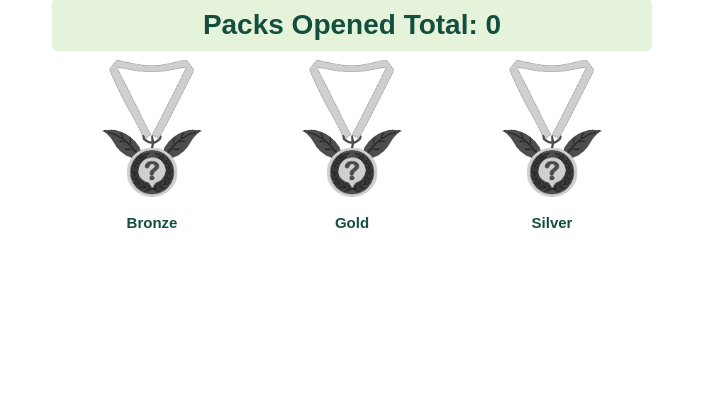
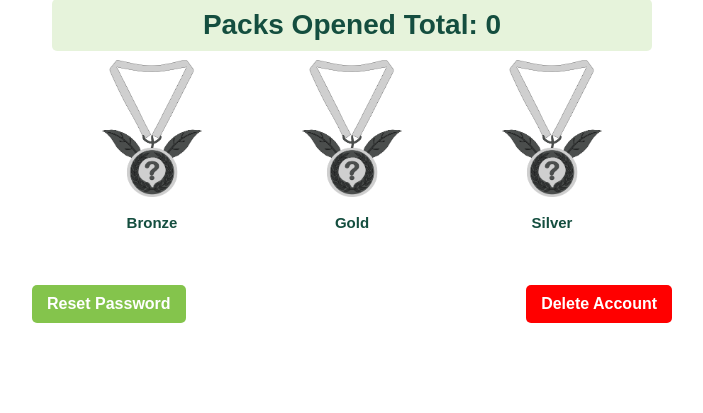
Before and after one commit to Group-Software-Engineering-Yr2/software-project, a Django app: page /profile in a window 1280 px wide. Shown: the part 4939-5352 px from the top of the page, without its empty margins (288-991 px from the left). Before the commit the page ends 5167 px from the top, so only its background shows below. Run offline with Django 4.2, Linux system fonts and the light colour scheme; a user stored in the database is signed in; data comes from the database, SQL or seed files in the repository.

Commit message:
Update password

```diff
--- a/technical-documents/source-code/ecomon/static/css/backend/profile/popup.css
+++ b/technical-documents/source-code/ecomon/static/css/backend/profile/popup.css
@@ -18,8 +18,7 @@
 
 .popup-edituser{
     width: 25%;
-    height: 30%;
-    min-height: fit-content;
+    min-height: 30%;
     min-width: 300px;
     background-color: white;
     position: fixed;
--- a/technical-documents/source-code/ecomon/static/css/backend/profile/profilestyle.css
+++ b/technical-documents/source-code/ecomon/static/css/backend/profile/profilestyle.css
@@ -36,6 +36,25 @@ header {
 .edit-button{
     font-size: 25px;
     cursor: pointer;
+}
+
+.alteration-button{
+    display: inline-block;
+    padding: 10px 15px;
+    font: 16px Arial, sans-serif;
+    background-color: #84C44C;
+    color: white;
+    border-radius: 5px;
+    cursor: pointer;
+    text-align: center;
+    margin-top: 10px;
+    border: none;
+    transition: background-color 0.3s ease;
+    font-weight: bold;
+}
+
+.alteration-button:hover {
+    background-color: #144E3F;
 }
 
 /* Fixing the logout and back buttons to the corners of the screen */
--- a/technical-documents/source-code/ecomon/static/js/backend/profile/edit_profile.js
+++ b/technical-documents/source-code/ecomon/static/js/backend/profile/edit_profile.js
@@ -11,7 +11,7 @@ function popupEditEmail() {
 
 function popupEditPassword() {
     _showGeneralPopup();
-    document.getElementById('popup-container-password').classList.remove("hidden");
+    document.getElementById('popup-editpassword').classList.remove("hidden");
 }
 
 function _showGeneralPopup(){
@@ -23,7 +23,7 @@ function closePopup(element) {
     document.getElementById('popup-container').classList.add("hidden");
     document.getElementById('popup-edituser').classList.add("hidden");
     document.getElementById('popup-editemail').classList.add("hidden");
-    document.getElementById('popup-container-password').classList.add("hidden");
+    document.getElementById('popup-editpassword').classList.add("hidden");
 }
 
 document.addEventListener("DOMContentLoaded", function () {
--- a/technical-documents/source-code/ecomon/templates/backend/profile/profile.html
+++ b/technical-documents/source-code/ecomon/templates/backend/profile/profile.html
@@ -347,6 +347,11 @@
                         </table>
                     </div>
                 </div>
+        <div class="Buttons" style="margin-top: 5vh;">
+            <button class="alteration-button" onclick="popupEditPassword()">Reset Password</button>
+            <button class="alteration-button" style="background-color: red;">Delete Account</button>
+        </div>
+
     </div>
 </body>
 </html>
```
